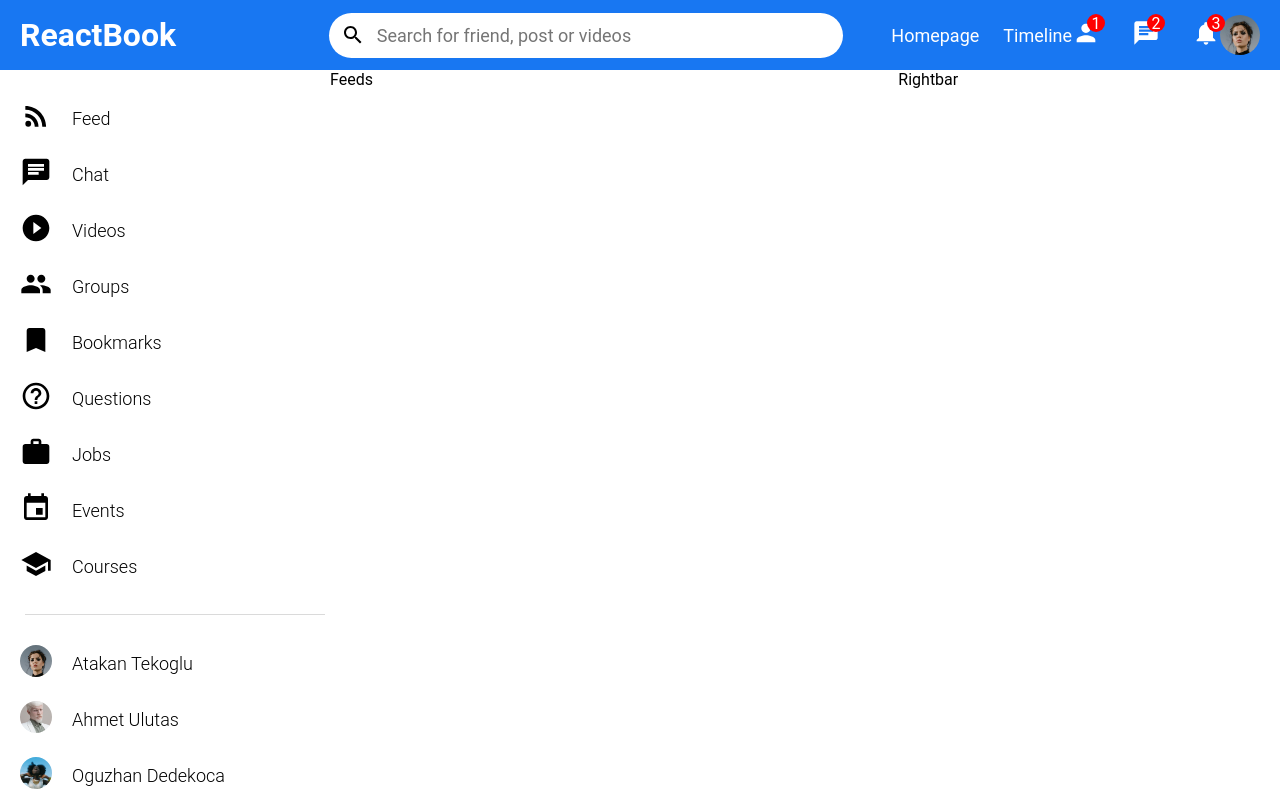
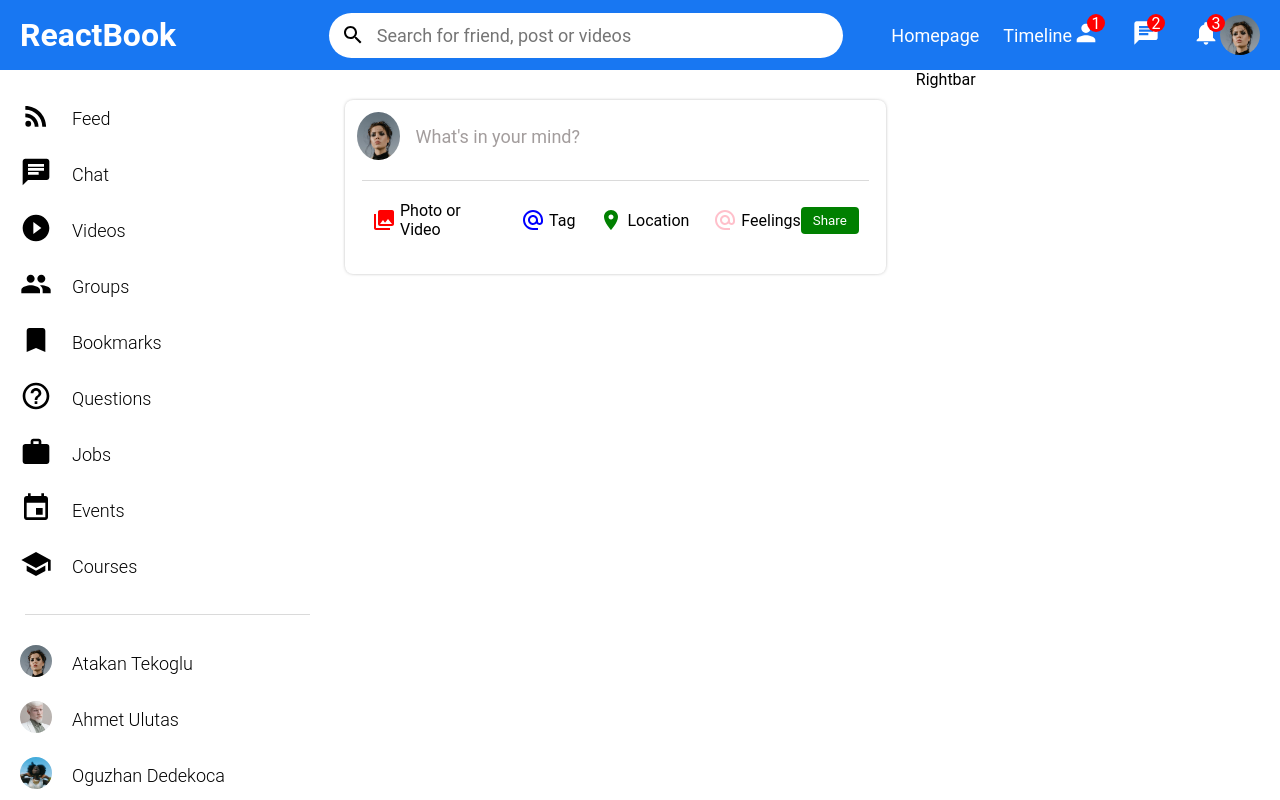
Before and after one commit to atakanteko/reactbook-social-media, a React (Vite) app: page / in a window 1280 px wide. Built offline with nearby package versions, Linux system fonts and the light colour scheme.

Commit message:
create user entry card

```diff
--- a/src/components/feeds/Feeds.tsx
+++ b/src/components/feeds/Feeds.tsx
@@ -1,10 +1,13 @@
 import React from 'react'
+import UserEntryCard from '../uicommon/UserEntryCard'
 
 type Props = {}
 
 const Feeds = (props: Props) => {
   return (
-    <div className='feeds'>Feeds</div>
+    <div className='feeds'>
+      <UserEntryCard />
+    </div>
   )
 }
 
--- /dev/null
+++ b/src/components/uicommon/UserEntryCard.tsx
@@ -0,0 +1,54 @@
+import React from 'react'
+import ProfilePicture from '@/assets/images/person/1.jpeg';
+import Divider from '../Divider';
+import {
+    PhotoLibrary,
+    AlternateEmail,
+    LocationOn,
+    Mood
+} from  '@material-ui/icons';
+
+type Props = {}
+
+const UserEntryCard = (props: Props) => {
+  return (
+    <div className='user-entry-card'>
+        <div className='entry'>
+            <img
+                src={ProfilePicture}
+                alt="profile picture"
+            />
+            <input
+                type="text"
+                placeholder="What's in your mind?"
+            />
+        </div>
+        <Divider />
+        <div className="card-actions">
+            <div className="card-action-items">
+                <div className='card-action-item'>
+                    <PhotoLibrary style={{color:"red"}}/>
+                    <span>Photo or Video</span>
+                </div>
+                <div className='card-action-item'>
+                    <AlternateEmail style={{color:"blue"}}/>
+                    <span>Tag</span>
+                </div>
+                <div className='card-action-item'>
+                    <LocationOn style={{color:"green"}}/>
+                    <span>Location</span>
+                </div>
+                <div className='card-action-item'>
+                    <AlternateEmail style={{color:"pink"}}/>
+                    <span>Feelings</span>
+                </div>
+            </div>
+            <button>
+                Share
+            </button>
+        </div>
+    </div>
+  )
+}
+
+export default UserEntryCard
--- a/src/styles/css/social.css
+++ b/src/styles/css/social.css
@@ -221,7 +221,7 @@ select:active {
 .sidebar::-webkit-scrollbar-thumb {
   border-radius: 10px;
   -webkit-box-shadow: inset 0 0 6px rgba(0, 0, 0, 0.3);
-  background-color: #555;
+  background-color: rgb(194, 192, 192);
 }
 .sidebar .action-btn-wrp {
   padding-top: 30px;
@@ -270,8 +270,79 @@ select:active {
 
 .feeds {
   flex: 5.5;
+  padding: 1.875rem;
+  display: flex;
+  flex-direction: column;
 }
 
 .rightbar {
   flex: 3.5;
+}
+
+.user-entry-card {
+  padding: 12px 12px 20px 12px;
+  border-radius: 8px;
+  box-shadow: 0px 0px 4px -2px rgba(0, 0, 0, 0.75);
+}
+.user-entry-card .entry {
+  width: 100%;
+  display: flex;
+  align-items: center;
+  gap: 16px;
+  margin-bottom: 20px;
+}
+.user-entry-card .entry img {
+  width: 48px;
+  height: 48px;
+  -o-object-fit: cover;
+     object-fit: cover;
+  border-radius: 50%;
+}
+.user-entry-card .entry input {
+  width: 100%;
+  border: none;
+  font-size: 18px;
+}
+.user-entry-card .entry input::-moz-placeholder {
+  font-size: 18px;
+  color: rgb(163, 157, 157);
+}
+.user-entry-card .entry input:-ms-input-placeholder {
+  font-size: 18px;
+  color: rgb(163, 157, 157);
+}
+.user-entry-card .entry input::placeholder {
+  font-size: 18px;
+  color: rgb(163, 157, 157);
+}
+.user-entry-card .card-actions {
+  padding-left: 15px;
+  padding-right: 15px;
+  padding-bottom: 15px;
+  margin-top: 20px;
+  display: flex;
+  align-items: center;
+  justify-content: space-between;
+}
+.user-entry-card .card-actions .card-action-items {
+  display: flex;
+  align-items: center;
+  justify-content: space-between;
+  gap: 24px;
+}
+.user-entry-card .card-actions .card-action-items .card-action-item {
+  display: flex;
+  align-items: center;
+  gap: 4px;
+}
+.user-entry-card .card-actions .card-action-items .card-action-item span {
+  font-size: 16px;
+  font-weight: 400;
+}
+.user-entry-card .card-actions button {
+  border: none;
+  padding: 6px 12px;
+  color: white;
+  background-color: green;
+  border-radius: 4px;
 }/*# sourceMappingURL=social.css.map */
--- a/src/styles/scss/components/_components.scss
+++ b/src/styles/scss/components/_components.scss
@@ -3,3 +3,4 @@
 @import "sidebar/sidebar";
 @import "feeds/feeds";
 @import "rightbar/rightbar";
+@import "uicommon/uicommon";
--- a/src/styles/scss/components/feeds/_feeds.scss
+++ b/src/styles/scss/components/feeds/_feeds.scss
@@ -1,3 +1,6 @@
 .feeds{
     flex: 5.5;
+    padding: toRem(30);
+    display: flex;
+    flex-direction: column;
 }
--- a/src/styles/scss/components/sidebar/_sidebar.scss
+++ b/src/styles/scss/components/sidebar/_sidebar.scss
@@ -23,7 +23,7 @@
     {
         border-radius: 10px;
         -webkit-box-shadow: inset 0 0 6px rgba(0,0,0,.3);
-        background-color: #555;
+        background-color: rgb(194, 192, 192);
     }
 
     .action-btn-wrp{
--- /dev/null
+++ b/src/styles/scss/components/uicommon/_uicommon.scss
@@ -0,0 +1 @@
+@import "userEntryCard";
--- /dev/null
+++ b/src/styles/scss/components/uicommon/_userEntryCard.scss
@@ -0,0 +1,61 @@
+.user-entry-card{
+    padding: 12px 12px 20px 12px;
+    border-radius: 8px;
+    -webkit-box-shadow: 0px 0px 4px -2px rgba(0,0,0,0.75);
+    -moz-box-shadow: 0px 0px 4px -2px rgba(0,0,0,0.75);
+    box-shadow: 0px 0px 4px -2px rgba(0,0,0,0.75);
+    .entry{
+        width: 100%;
+        display: flex;
+        align-items: center;
+        gap: 16px;
+        margin-bottom: 20px;
+        img{
+            width: 48px;
+            height: 48px;
+            object-fit: cover;
+            border-radius: 50%;
+        }
+        input{
+            width: 100%;
+            border: none;
+            font-size: 18px;
+            &::placeholder{
+                font-size: 18px;
+                color: rgb(163, 157, 157);
+            }
+        }
+    }
+    .card-actions{
+        padding-left: 15px;
+        padding-right: 15px;
+        padding-bottom: 15px;
+
+        margin-top: 20px;
+        display: flex;
+        align-items: center;
+        justify-content: space-between;
+        .card-action-items{
+            display: flex;
+            align-items: center;
+            justify-content: space-between;
+            gap: 24px;
+            .card-action-item{
+                display: flex;
+                align-items: center;
+                gap: 4px;
+                span{
+                    font-size: 16px;
+                    font-weight: 400;
+                }
+            }
+        }
+        button{
+            border: none;
+            padding: 6px 12px;
+            color: white;
+            background-color: green;
+            border-radius: 4px;
+        }
+    }
+}
```
Also changed, not shown: src/styles/css/social.min.css, 2 other files (tests, documents, lock files or other folders).
